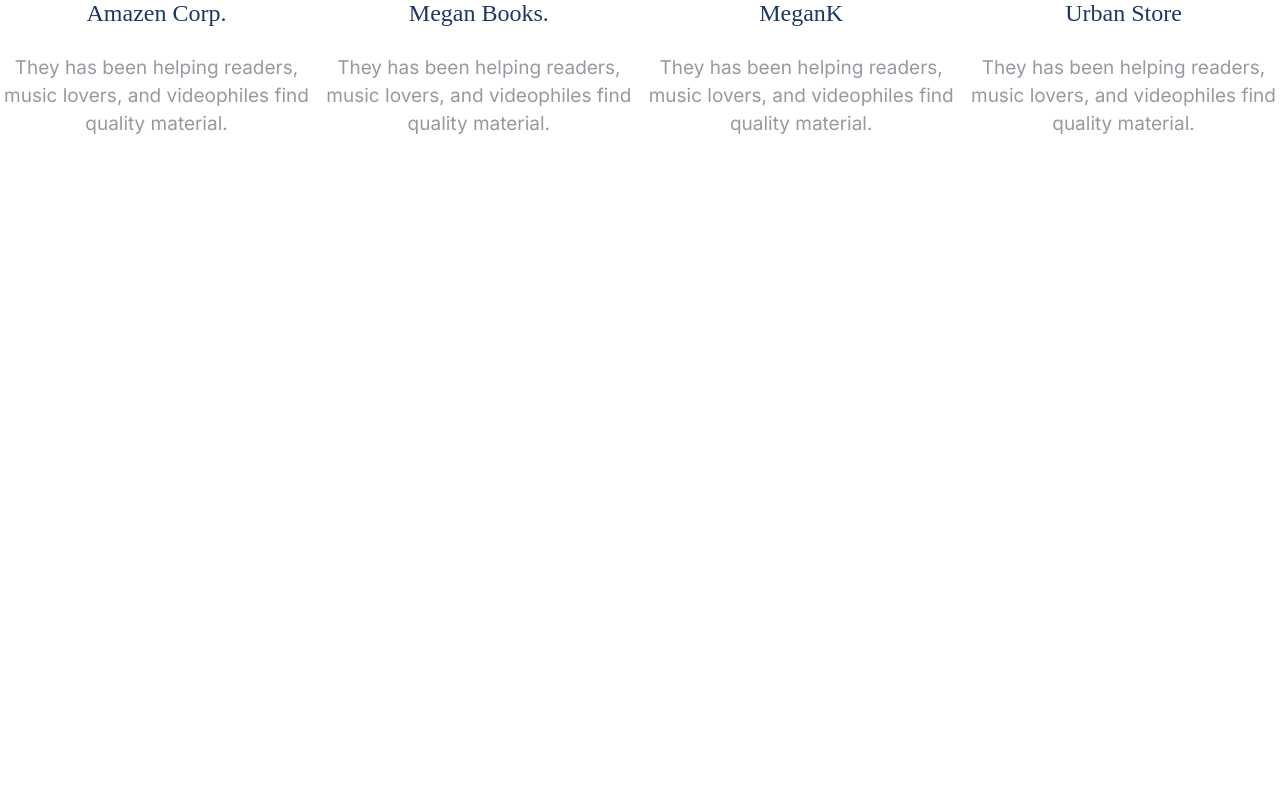
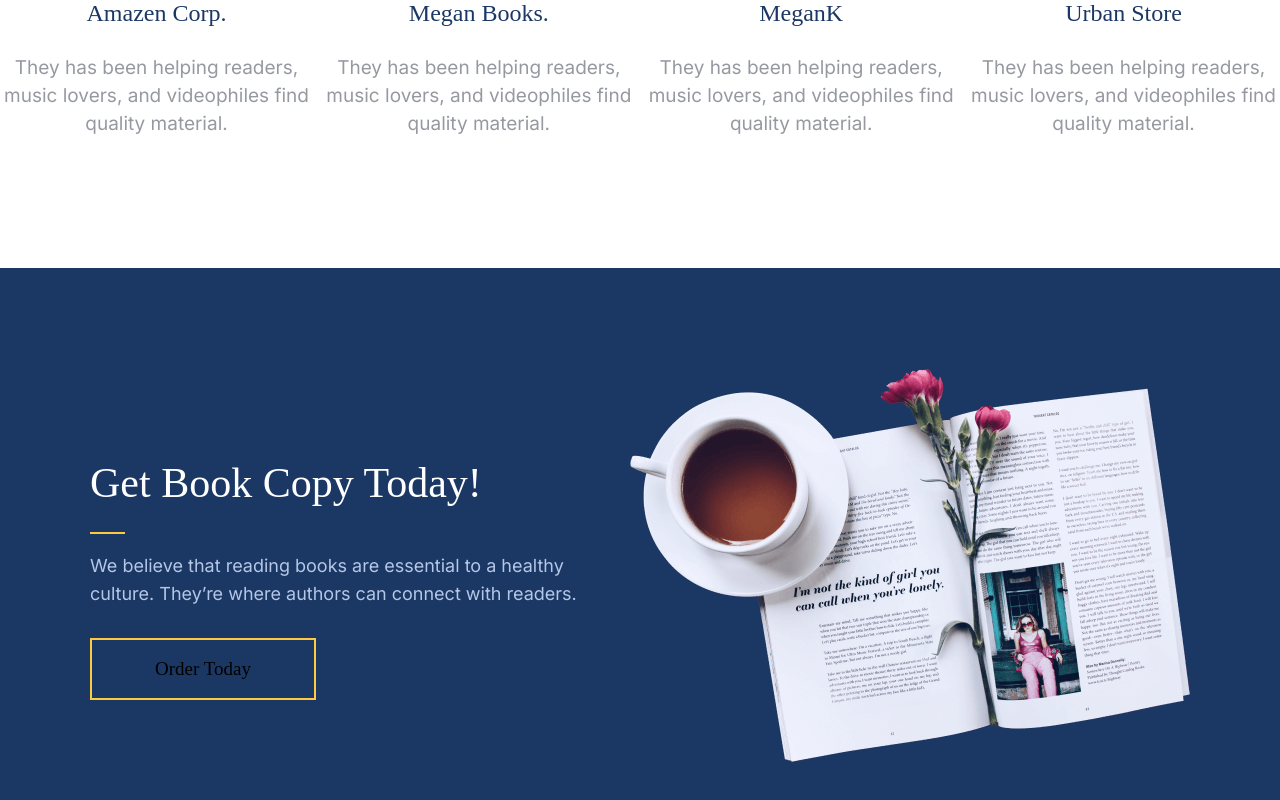
Before and after one commit to ArusSayamyan/order-books, a Vue app: page /home in a window 1280 px wide. Shown: the part 3317-4117 px from the top of the page. Before the commit the page ends 3585 px from the top, so only its background shows below. Built offline with nearby package versions, Linux system fonts and the light colour scheme.

Commit message:
created book copy component

```diff
--- /dev/null
+++ b/src/components/BookCopy.vue
@@ -0,0 +1,77 @@
+<template>
+  <base-wrapper isBlue>
+    <div class="bookCopy">
+      <div class="bookCopy__infoWrapper">
+        <div class="bookCopy__infoBlock">
+          <h1 class="bookCopy__openText">Get Book Copy Today!</h1>
+          <img src="../assets/yellowLine.svg" alt="" class="bookCopy__line">
+        </div>
+        <p class="bookCopy__desc">We believe that reading books are essential to a healthy culture. They’re where authors can connect with readers.</p>
+        <div class="bookCopy__links">
+          <base-btn btnTitle="Order Today" to="/books" link></base-btn>
+        </div>
+      </div>
+      <div class="bookCopy__bookImgContainer">
+        <img src="../assets/bookCopy.png" alt="" class="bookCopy__bookImg">
+      </div>
+    </div>
+  </base-wrapper>
+</template>
+
+<script>
+export default {
+  name: "BookCopy"
+}
+</script>
+
+<style scoped lang="scss">
+@import url('https://fonts.googleapis.com/css2?family=Inter&display=swap');
+.bookCopy {
+  display: flex;
+  justify-content: space-between;
+  padding: 100px 90px;
+  align-items: center;
+
+  &__infoWrapper {
+    max-width: 588px;
+    width: 100%;
+  }
+
+  &__line {
+    display: block;
+  }
+
+  &__openText {
+    font-family: 'Cardo';
+    font-weight: 400;
+    font-size: 42px;
+    line-height: 50px;
+    color: #ffff;
+    margin: 24px 0;
+  }
+
+  &__desc {
+    font-family: 'Inter', sans-serif;
+    font-size: 18px;
+    line-height: 28px;
+    color: #B4C7E7;
+  }
+
+  &__links {
+    margin-top: 30px;
+    display: flex;
+    align-items: center;
+  }
+
+  &__readBook {
+    margin-left: 50px;
+    font-family: 'Cardo';
+    font-size: 19px;
+    line-height: 30px;
+    letter-spacing: 0.38px;
+    color: #FFFFFF;
+    text-decoration: none;
+    border-bottom: 1px solid #ffffff;
+  }
+}
+</style>
--- a/src/pages/home/HomePage.vue
+++ b/src/pages/home/HomePage.vue
@@ -4,6 +4,7 @@
   <about-author></about-author>
   <order-form></order-form>
   <BookStore/>
+  <BookCopy/>
 </template>
 
 <script>
@@ -11,9 +12,11 @@ import TheHeader from '../../layout/TheHeader.vue'
 import BookList from '../../components/BookList.vue'
 import AboutAuthor from '../../components/AboutAuthor.vue'
 import BookStore from '../../components/BookStore.vue'
+import BookCopy from "@/components/BookCopy";
 export default {
   name: "HomePage",
   components: {
+    BookCopy,
     TheHeader,
     BookList,
     AboutAuthor,
```
Also changed, not shown: src/assets/bookCopy.png (added).
